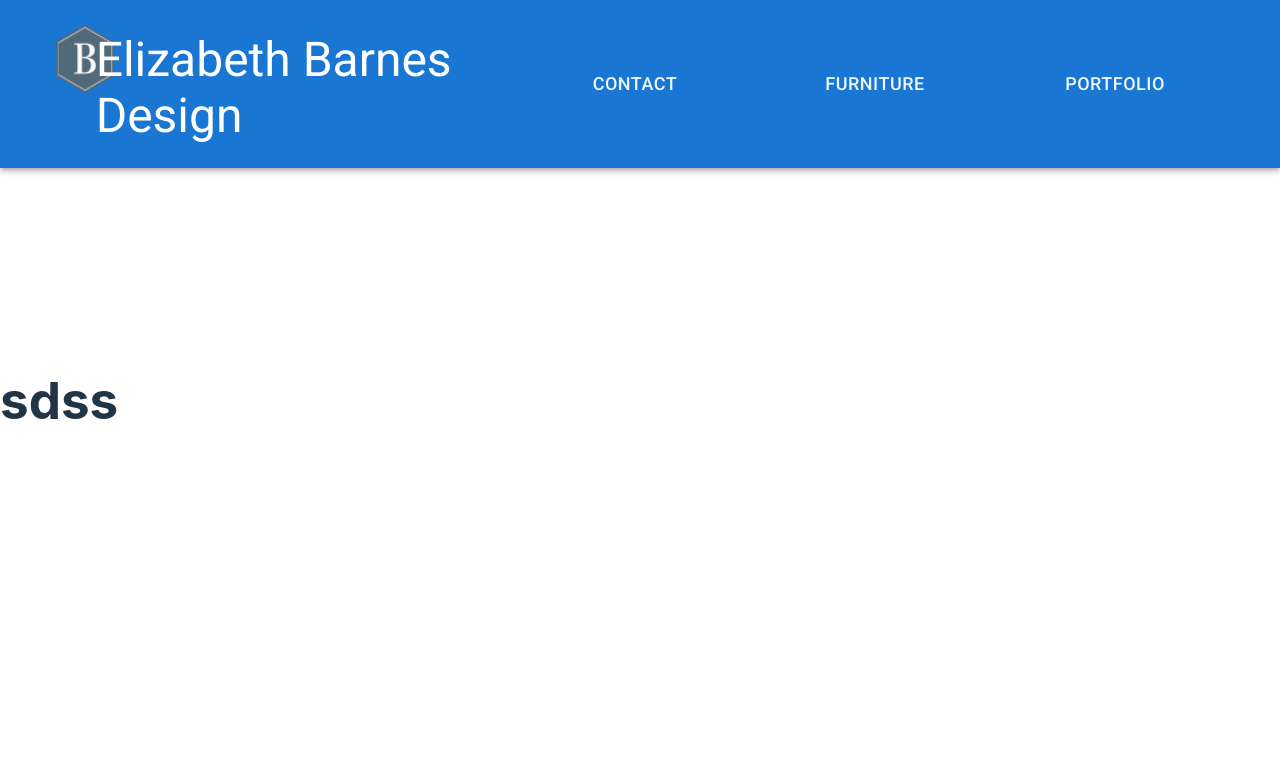
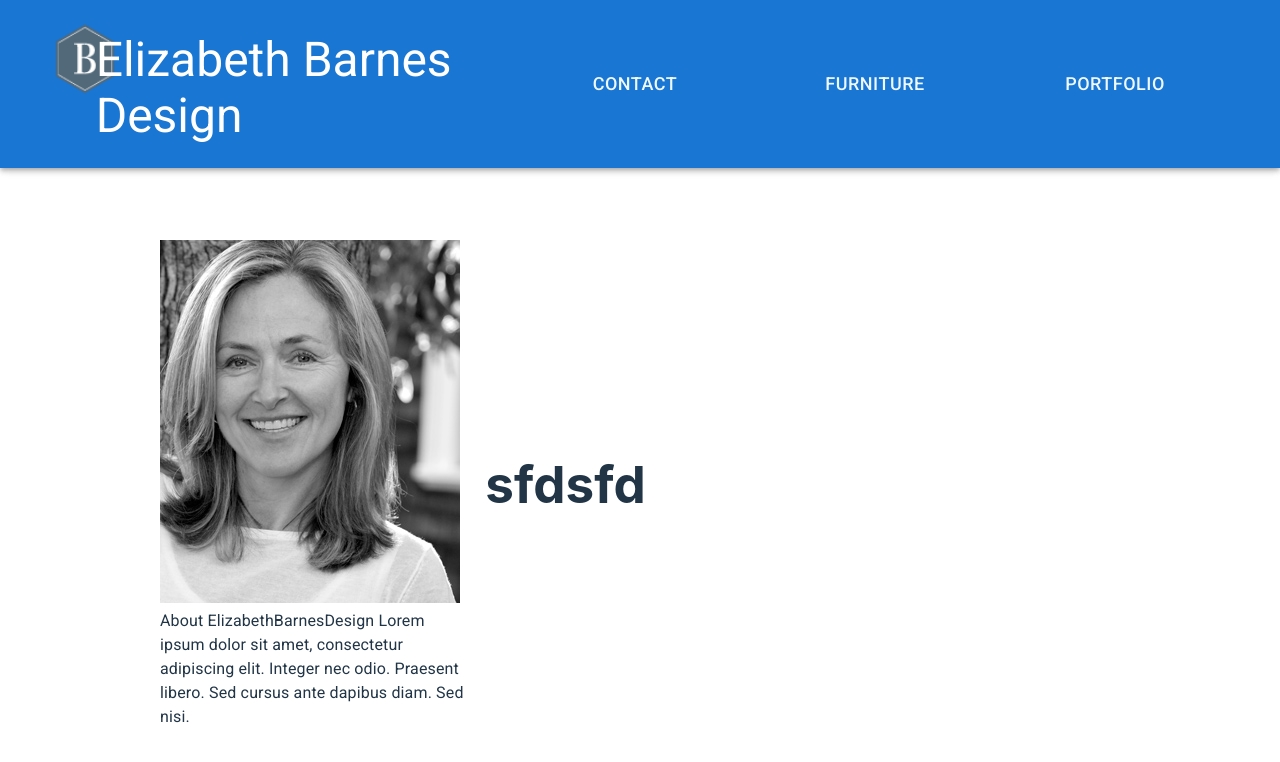
Before and after one commit to masonbarnes645/ERBD, a React (Vite) app in the folder ERB-client/: page /contact-us in a window 1280 px wide. Shown: the top 762 px of the page. Built offline with nearby package versions, Linux system fonts and the light colour scheme; no server answers.

Commit message:
fix grid 2 and add contact skeleton

```diff
--- a/ERB-client/src/App.css
+++ b/ERB-client/src/App.css
@@ -6,5 +6,4 @@ body{
     width: 75%;
     height: auto;
     margin-left: 50px;
-
 }
--- a/ERB-client/src/Contact.jsx
+++ b/ERB-client/src/Contact.jsx
@@ -1,12 +1,29 @@
+import { Box, Typography } from "@mui/material"
+import Grid from '@mui/material/Grid2';
 
 const Contact = () => {
 
 
 
     return (
-        <div>
-            <h1>sdss</h1>
-        </div>
+        <Box alignItems={"center"}>
+            <Grid container spacing={2} alignItems={"center"} marginX={20} marginY={30} >
+                <Grid size={4}>
+                    <Box>
+                        <img src="./src/assets/headshotEBD.jpeg" />
+                        <Box maxWidth={'100%'}>
+                            <Typography variant="body1">
+                                About ElizabethBarnesDesign Lorem ipsum dolor sit amet, consectetur adipiscing elit. Integer nec odio. Praesent libero. Sed cursus ante dapibus diam. Sed nisi.
+                            </Typography>
+                        </Box>
+                    </Box>
+                </Grid>
+                <Grid size={8}>
+                    <h1>sfdsfd</h1>
+                </Grid>
+            </Grid>
+        </Box>
+
     )
 }
 
```
Also changed, not shown: ERB-client/src/assets/headshotEBD.jpeg (added).
